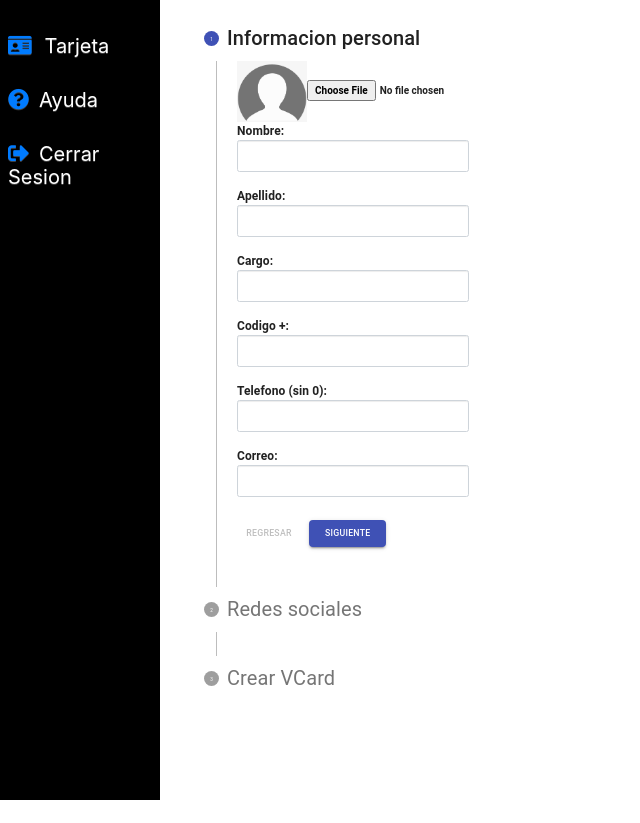
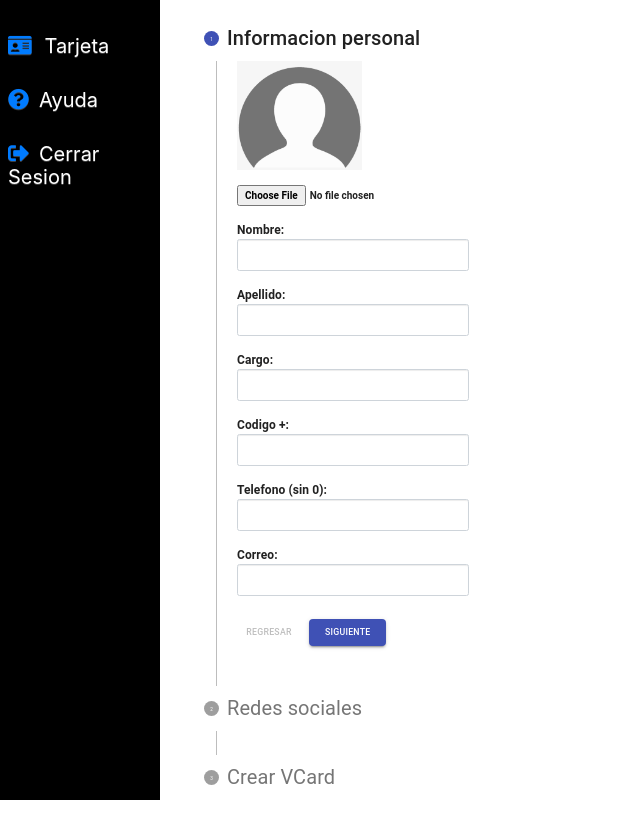
Before and after one commit to evanderjar/Vcard, a React (Create React App) app: page /#/formulario in a window 1280 px wide. Shown: the whole page, without its empty margins (0-640 px from the left). Before the commit the page ends 800 px from the top, so only its background shows below. Built offline with nearby package versions, Linux system fonts and the light colour scheme; no server answers; what @coreui/icons, @coreui/icons-react, @coreui/utils would draw is missing.

Commit message:
AAAAAAAA

```diff
--- a/src/componentes/formulario/formulario.js
+++ b/src/componentes/formulario/formulario.js
@@ -109,10 +109,11 @@ function Formulario() {
         return <div>
           <form>
           { mostrarImagen ?
-            <img src={imagen} alt="foto perfil" Style="width: 70px;" required></img>
+            <img src={imagen} alt="foto perfil" Style="width: 125px;" required></img>
           : null }
+            <div></div>
             <label>
-              <input type="file" accept=".png, .jpg" name="image" onChange={detectarImagen} required/>
+              <input type="file" accept=".png, .jpg" Style="margin-top: 125px;" Style="margin-top: 15px;margin-bottom: 10px;" name="image" onChange={detectarImagen} required/>
             </label>
             <div></div>
             <div class="form-group">
```
